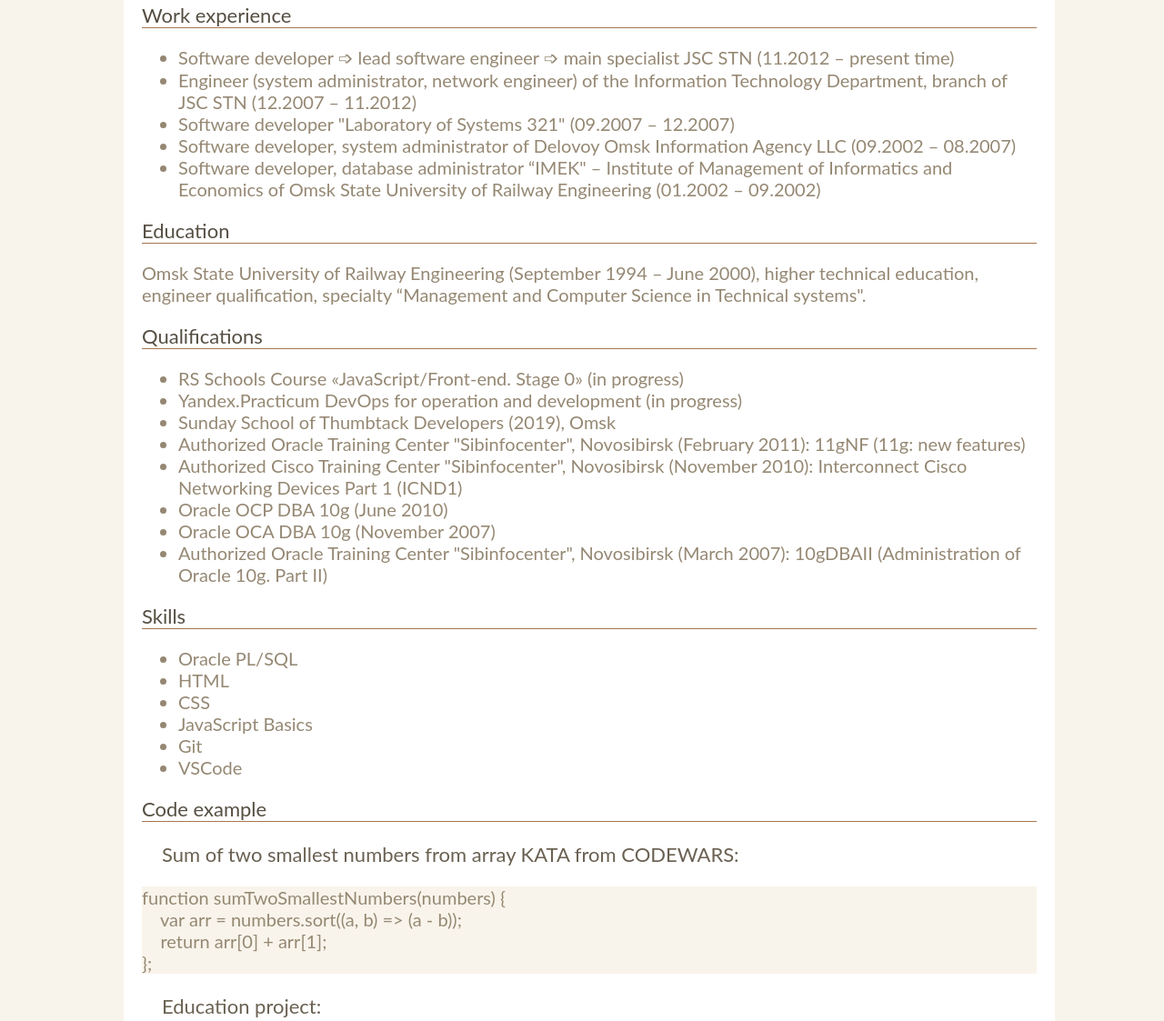
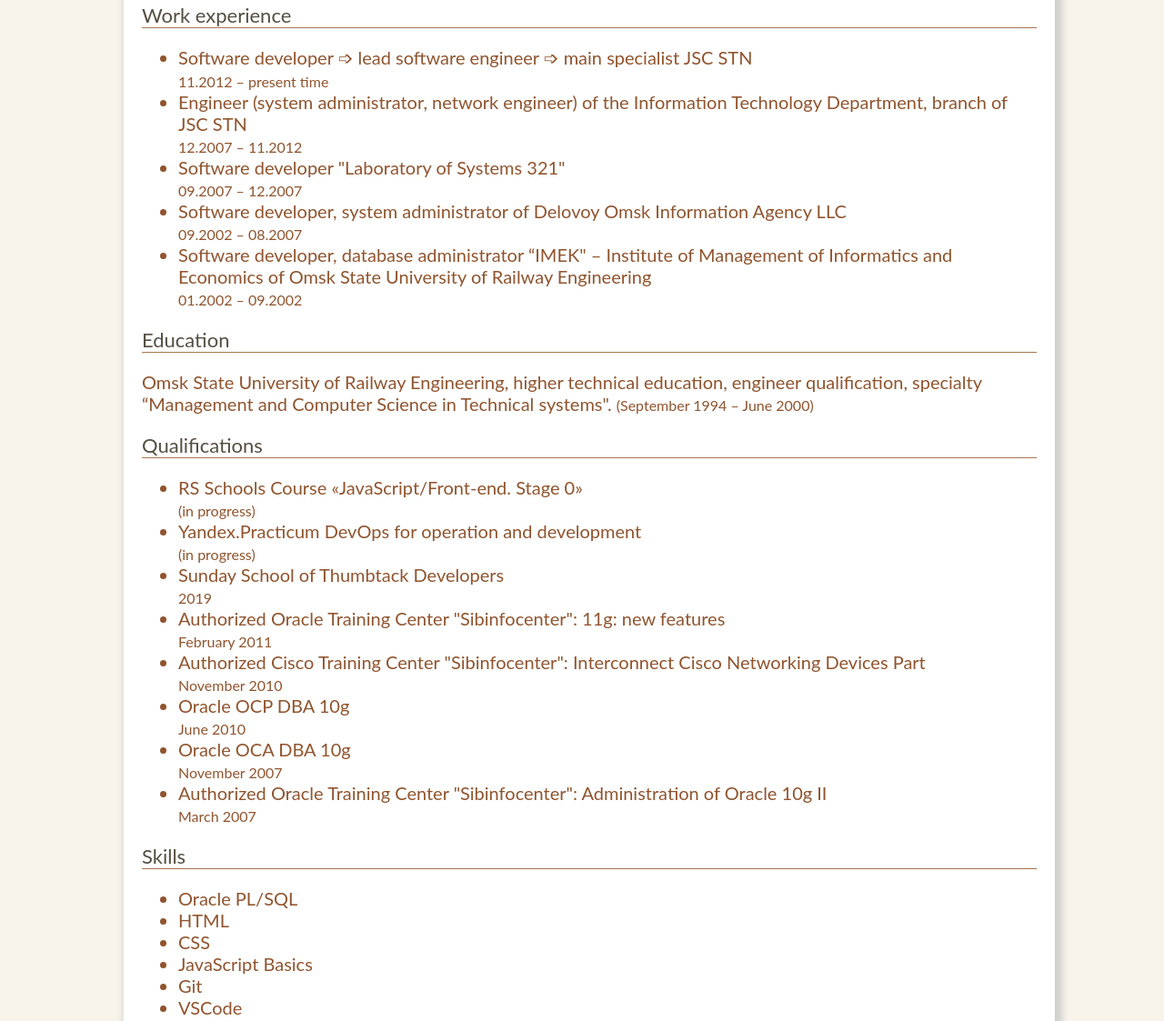
Before and after one commit to nnegriy/rsschool-cv, a plain HTML site: page index.html in a window 1280 px wide. Shown: the part 583-1706 px from the top of the page at 91% size. Drawn offline with Linux system fonts and the light colour scheme.

Commit message:
feat: add shadow

```diff
--- a/css/style.css
+++ b/css/style.css
@@ -18,6 +18,15 @@
 .link--text {
   color: #7a340c;
   text-decoration: none;
+}
+
+.link--text:hover {
+  color: black;
+  background-color: #ead6b5;
+}
+
+.date--text {
+  font-size: 16px;
 }
 
 .li--nav {
@@ -46,7 +55,7 @@
   display: flex;
   justify-content: center;
   background: #f9f4eb;
-    color: #958873;
+  color: #90542e;
 }
 
 .div--centered {
@@ -54,6 +63,9 @@
   background-color: white;
   font-family: "Lato", sans-serif;
   font-size: 20px;
+  -webkit-box-shadow: 4px 4px 8px 4px rgba(34, 60, 80, 0.2);
+  -moz-box-shadow: 4px 4px 8px 4px rgba(34, 60, 80, 0.2);
+  box-shadow: 4px 4px 8px 4px rgba(34, 60, 80, 0.2);
 }
 
 .div--inner {
@@ -87,7 +99,9 @@
 }
 
 .code--listing {
-    background-color: #f9f4eb;
+  font-family: 'Courier New', Courier, monospace;
+  color: white;
+  background-color: #9c9e91;
 }
 
 .footer--bottom {
--- a/index.html
+++ b/index.html
@@ -54,29 +54,29 @@
           <h2 id="experience" class="h2--left">Work experience</h2>
           <p>
             <ul>
-              <li>Software developer &#10153; lead software engineer &#10153; main specialist JSC STN (11.2012 &ndash; present time)</li>
-              <li>Engineer (system administrator, network engineer) of the Information Technology Department, branch of JSC STN (12.2007 &ndash; 11.2012)</li>
-              <li>Software developer "Laboratory of Systems 321" (09.2007 &ndash; 12.2007)</li>
-              <li>Software developer, system administrator of Delovoy Omsk Information Agency LLC (09.2002 &ndash; 08.2007)</li>
-              <li>Software developer, database administrator “IMEK" &ndash; Institute of Management of Informatics and Economics of Omsk State University of Railway Engineering (01.2002 &ndash; 09.2002)</li>
+              <li>Software developer &#10153; lead software engineer &#10153; main specialist JSC STN<br><span class="date--text">11.2012 &ndash; present time</span></li>
+              <li>Engineer (system administrator, network engineer) of the Information Technology Department, branch of JSC STN<br><span class="date--text">12.2007 &ndash; 11.2012</span></li>
+              <li>Software developer "Laboratory of Systems 321"<br><span class="date--text">09.2007 &ndash; 12.2007</span></li>
+              <li>Software developer, system administrator of Delovoy Omsk Information Agency LLC<br><span class="date--text">09.2002 &ndash; 08.2007</span></li>
+              <li>Software developer, database administrator “IMEK" &ndash; Institute of Management of Informatics and Economics of Omsk State University of Railway Engineering<br><span class="date--text">01.2002 &ndash; 09.2002</span></li>
             </ul>
           </p>
         </section>
         <section>
           <h2 id="education" class="h2--left">Education</h2>
-          <p>Omsk State University of Railway Engineering (September 1994 &ndash; June 2000), higher technical education, engineer qualification, specialty “Management and Computer Science in Technical systems".</p>
+          <p>Omsk State University of Railway Engineering, higher technical education, engineer qualification, specialty “Management and Computer Science in Technical systems". <span class="date--text">(September 1994 &ndash; June 2000)</span></p>
         </section>
         <section>
           <h2 id="qualification" class="h2--left">Qualifications</h2>
           <ul>
-            <li>RS Schools Course «JavaScript/Front-end. Stage 0» (in progress)</li>
-            <li>Yandex.Practicum DevOps for operation and development (in progress)</li>
-            <li>Sunday School of Thumbtack Developers (2019), Omsk</li>
-            <li>Authorized Oracle Training Center "Sibinfocenter", Novosibirsk (February 2011): 11gNF (11g: new features)</li>
-            <li>Authorized Cisco Training Center "Sibinfocenter", Novosibirsk (November 2010): Interconnect Cisco Networking Devices Part 1 (ICND1)</li>
-            <li>Oracle OCP DBA 10g (June 2010)</li>
-            <li>Oracle OCA DBA 10g (November 2007)</li>
-            <li>Authorized Oracle Training Center "Sibinfocenter", Novosibirsk (March 2007): 10gDBAII  (Administration of Oracle 10g. Part II)</li>
+            <li>RS Schools Course «JavaScript/Front-end. Stage 0»<br><span class="date--text">(in progress)</span></li>
+            <li>Yandex.Practicum DevOps for operation and development<br><span class="date--text">(in progress)</span></li>
+            <li>Sunday School of Thumbtack Developers<br><span class="date--text">2019</span></li>
+            <li>Authorized Oracle Training Center "Sibinfocenter": 11g: new features <br><span class="date--text">February 2011</span></li>
+            <li>Authorized Cisco Training Center "Sibinfocenter": Interconnect Cisco Networking Devices Part<br><span class="date--text">November 2010</span></li>
+            <li>Oracle OCP DBA 10g <br><span class="date--text">June 2010</span></li>
+            <li>Oracle OCA DBA 10g <br><span class="date--text">November 2007</span></li>
+            <li>Authorized Oracle Training Center "Sibinfocenter": Administration of Oracle 10g II<br><span class="date--text">March 2007</span></li>
           </ul>
         </section>
         <section>
@@ -93,10 +93,10 @@
         <section>
           <h2 id="example" class="h2--left">Code example</h2>
           <h3 class="h3--left">Sum of two smallest numbers from array KATA from CODEWARS:</h3>
-          <p class="code--listing">function sumTwoSmallestNumbers(numbers) {<br>
+          <p class="code--listing"><br>function sumTwoSmallestNumbers(numbers) {<br>
           &nbsp;&nbsp;&nbsp;&nbsp;var arr = numbers.sort((a, b) => (a - b));<br>
           &nbsp;&nbsp;&nbsp;&nbsp;return arr[0] + arr[1];<br>
-          };</p>
+          };<br><br></p>
           <h3 class="h3--left">Education project:</h3>
           <ul>
             <li>
```
Also changed, not shown: 1 other file. Lines whose indentation alone changed are shown as unchanged.
